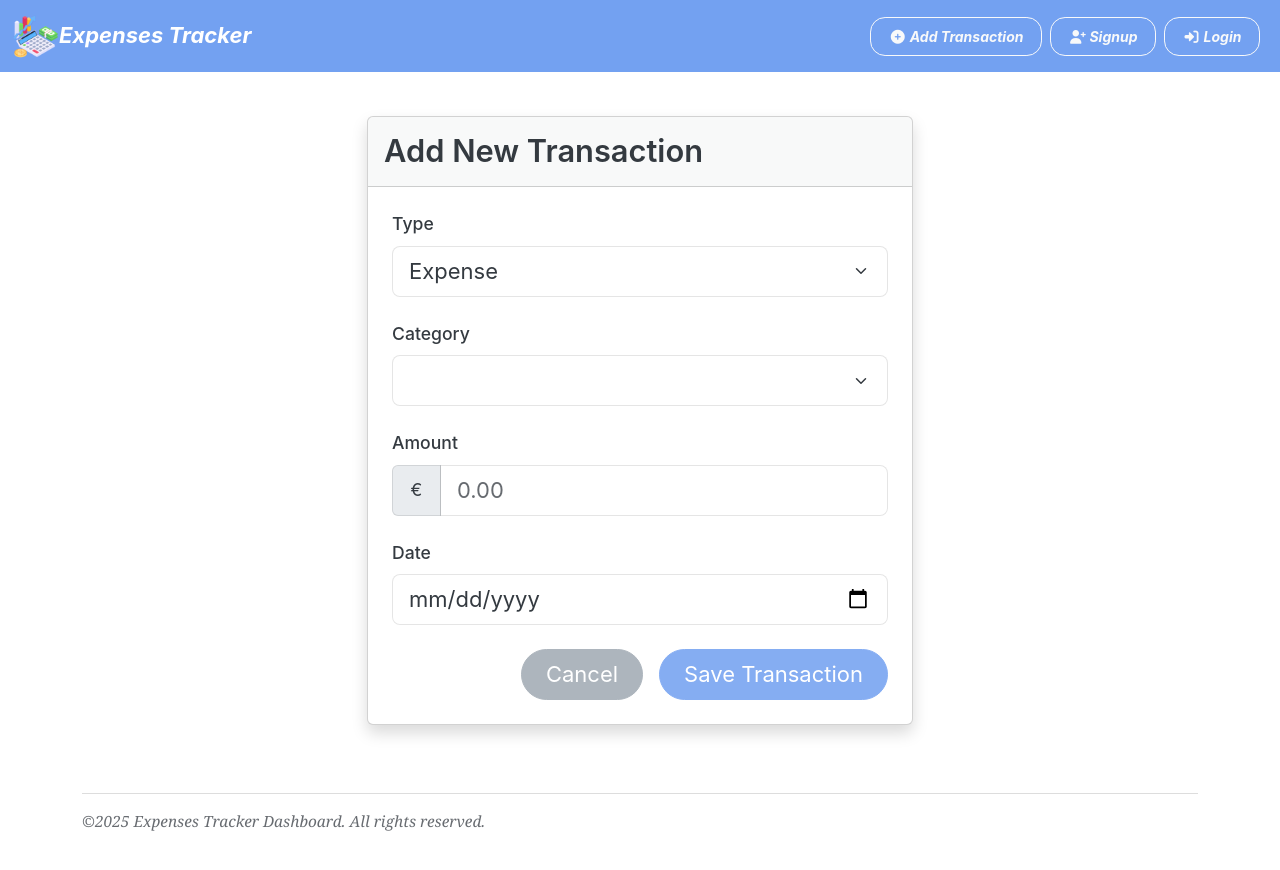
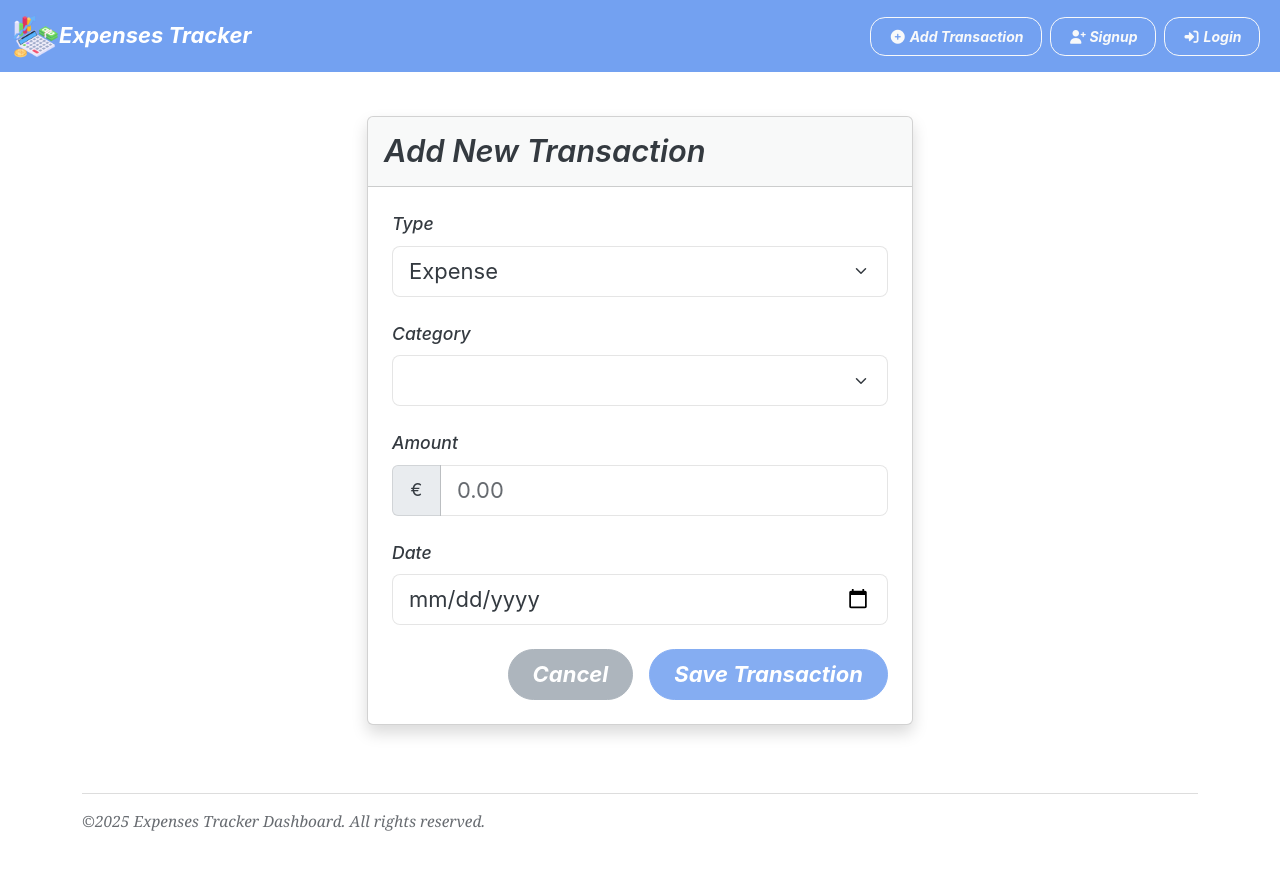
Before and after one commit to nsimat/Expenses.API, an Angular app in the folder Expenses.Frontend/: page /add in a window 1280 px wide. Shown: the top 870 px of the page. Built offline with nearby package versions, Linux system fonts and the light colour scheme.

Commit message:
Ajouter des balises italique pour améliorer le style du formulaire de transaction

```diff
--- a/Expenses.Frontend/src/app/components/transaction-form/transaction-form.html
+++ b/Expenses.Frontend/src/app/components/transaction-form/transaction-form.html
@@ -4,7 +4,7 @@
       <div class="card shadow">
         <div class="card-header bg-lighty py-3">
           <h3 class="card-title mb-0 fw-semibold">
-            {{ isEditMode ? 'Edit ' : 'Add New ' }} Transaction
+            <i>{{ isEditMode ? 'Edit ' : 'Add New ' }} Transaction</i>
           </h3>
         </div>
 
@@ -12,28 +12,28 @@
           <form [formGroup]="transactionForm" (ngSubmit)="onSubmit()">
             <!-- Transaction Type -->
             <div class="mb-4">
-              <label for="type" class="form-label fw-medium">Type</label>
+              <label for="type" class="form-label fw-medium"><i>Type</i></label>
               <select class="form-select form-select-lg" id="type" formControlName="type" (change)="onTypeChange()">
-                <option value="Income">Income</option>
-                <option value="Expense">Expense</option>
+                <option value="Income"><i>Income</i></option>
+                <option value="Expense"><i>Expense</i></option>
               </select>
             </div>
 
             <!-- Transaction Category -->
             <div class="mb-4">
-              <label for="category" class="form-label fw-medium">Category</label>
+              <label for="category" class="form-label fw-medium"><i>Category</i></label>
               <select class="form-select form-select-lg" id="category" formControlName="category">
                 @for(category of availableCategories; track category) {
-                  <option [value]="category">{{ category }}</option>
+                  <option [value]="category"><i>{{ category }}</i></option>
                 } @empty {
-                  <option disabled>No categories available</option>
+                  <option disabled><i>No categories available</i></option>
                 }
               </select>
             </div>
 
             <!-- Transaction Amount -->
              <div class="mb-4">
-              <label for="amount" class="form-label fw-medium">Amount</label>
+               <label for="amount" class="form-label fw-medium"><i>Amount</i></label>
               <div class="input-group">
                 <span class="input-group-text">€</span>
                 <input type="number" class="form-control form-control-lg" id="amount" formControlName="amount" placeholder="0.00"/>
@@ -42,7 +42,7 @@
 
             <!-- Transaction Creation Date -->
             <div class="mb-4">
-              <label for="createdAt" class="form-label fw-medium">Date</label>
+              <label for="createdAt" class="form-label fw-medium"><i>Date</i></label>
               @if(isEditMode) {
                 <input type="date" class="form-control form-control-lg" id="createdAt" formControlName="createdAt" [value]="transactionForm.get('createdAt')?.value | date : 'yyyy-MM-dd'" />
               } @else {
@@ -53,10 +53,10 @@
             <!-- Form Actions -->
             <div class="d-flex gap-3 justify-content-end mt-4">
               <button type="button" class="btn btn-secondary btn-lg px-4" (click)="cancel()">
-                Cancel
+                <i><strong>Cancel</strong></i>
               </button>
               <button type="submit" class="btn btn-primary btn-lg px-4" [disabled]="transactionForm.invalid">
-                {{  isEditMode ? 'Update' : 'Save' }} Transaction
+                <i><strong>{{  isEditMode ? 'Update' : 'Save' }} Transaction</strong></i>
               </button>
             </div>
 
```
